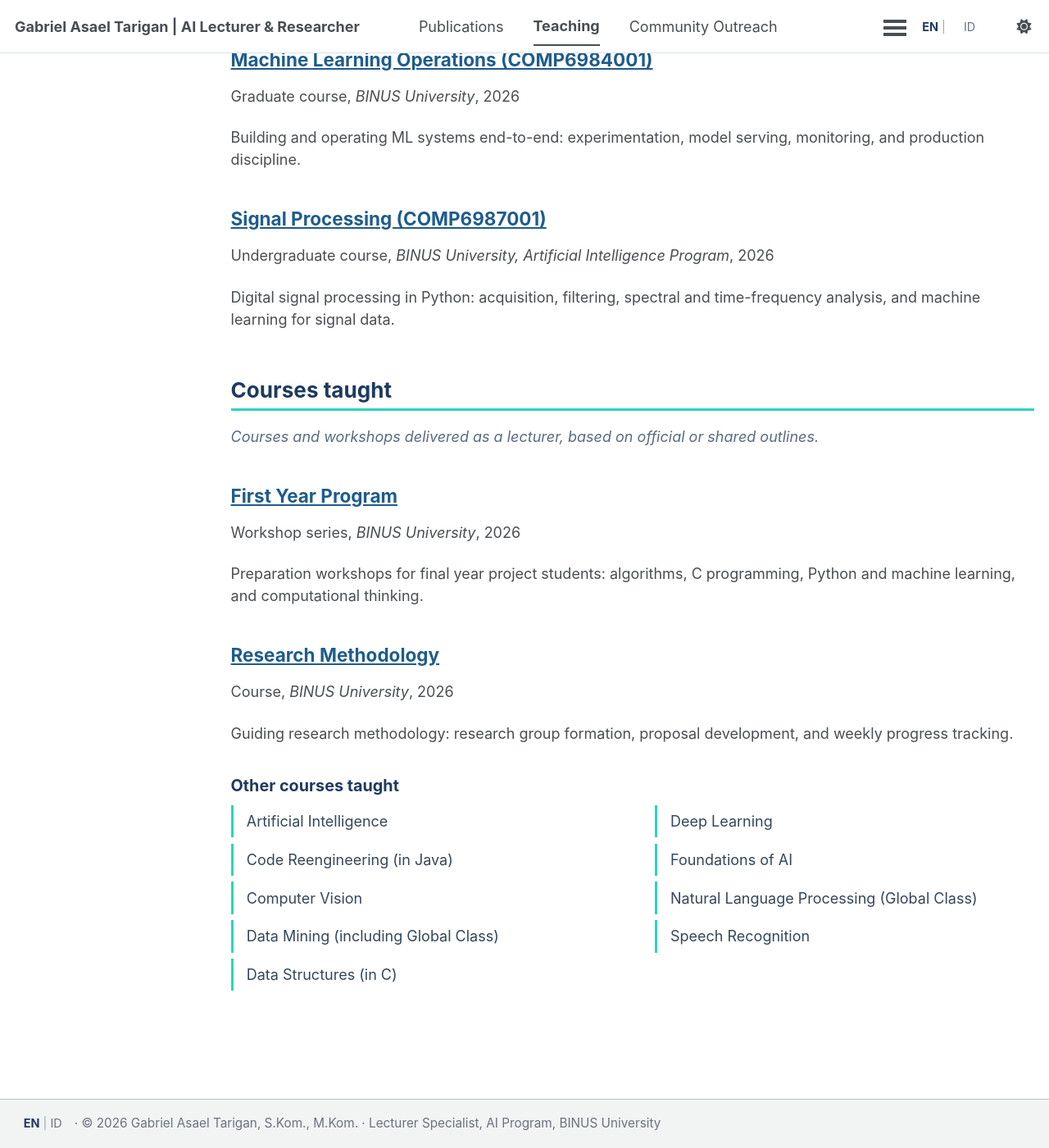
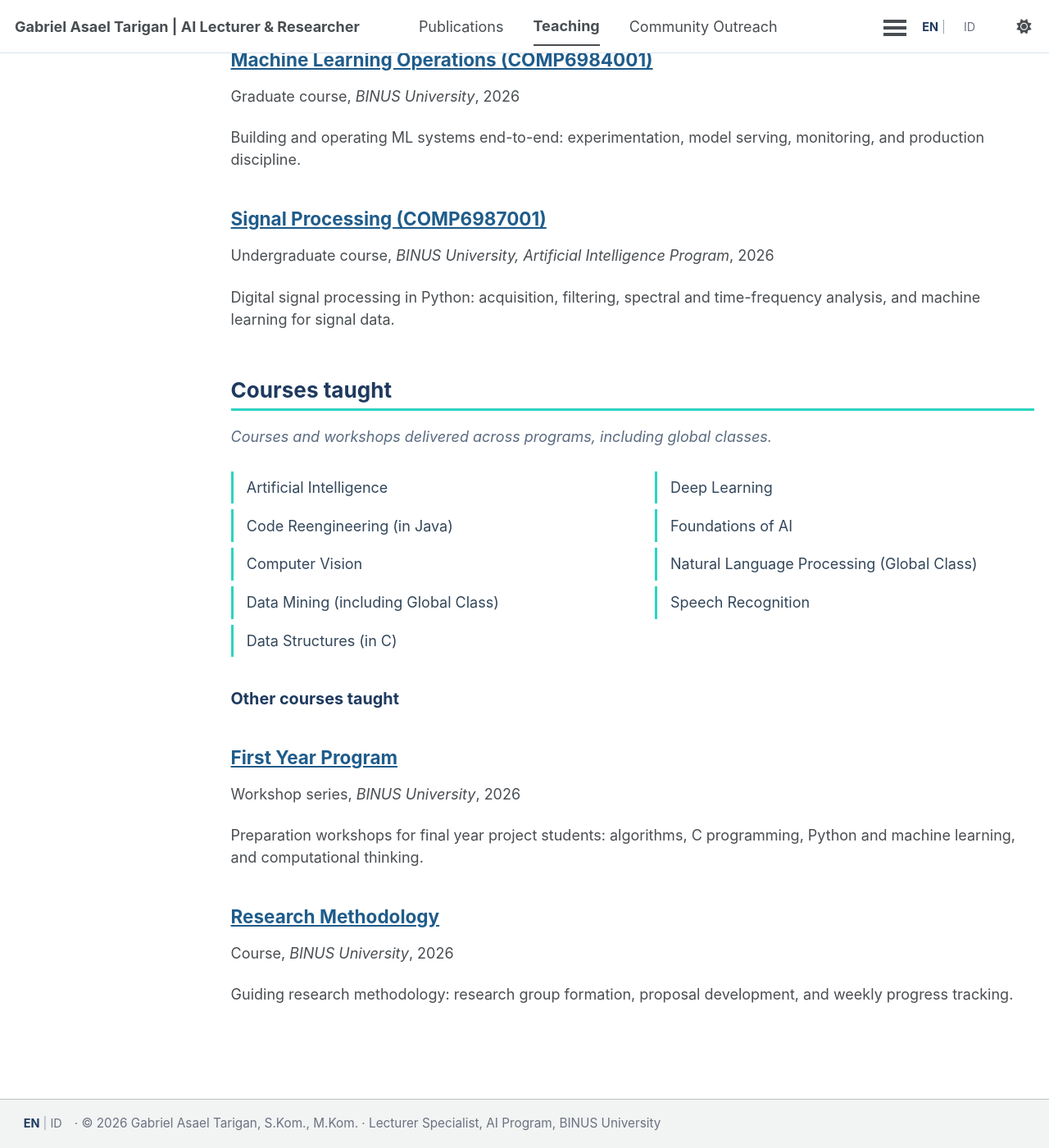
Before and after one commit to asaeltarigan/asaeltarigan.github.io, a Jekyll site: the page built from _pages/teaching.html, in a window 1280 px wide and 1400 px high, scrolled down 1518 px. Shown: the whole window at 82% size. Built offline with Jekyll 4.4.1, drawn with Linux system fonts in a browser that asks for light colours; a style sheet for code colours, icons or effects is not loaded; before the commit the page ends 2894 px from its top, so only the background shows below that.

Commit message:
Promote breadth course list to Courses taught; demote detail cards to Other courses taught

```diff
--- a/_pages/teaching.html
+++ b/_pages/teaching.html
@@ -22,13 +22,7 @@ The pages below show each course's session structure and assessment design. Full
 {% endfor %}
 
 <h2 class="teaching-section taught">Courses taught</h2>
-<p class="teaching-section-note">Courses and workshops delivered as a lecturer, based on official or shared outlines.</p>
-
-{% for post in taught_courses %}
-  {% include archive-single.html %}
-{% endfor %}
-
-<h3 class="teaching-subsection">Other courses taught</h3>
+<p class="teaching-section-note">Courses and workshops delivered across programs, including global classes.</p>
 <ul class="taught-list">
   <li>Artificial Intelligence</li>
   <li>Code Reengineering (in Java)</li>
@@ -40,3 +34,8 @@ The pages below show each course's session structure and assessment design. Full
   <li>Natural Language Processing (Global Class)</li>
   <li>Speech Recognition</li>
 </ul>
+
+<h3 class="teaching-subsection">Other courses taught</h3>
+{% for post in taught_courses %}
+  {% include archive-single.html %}
+{% endfor %}
```
